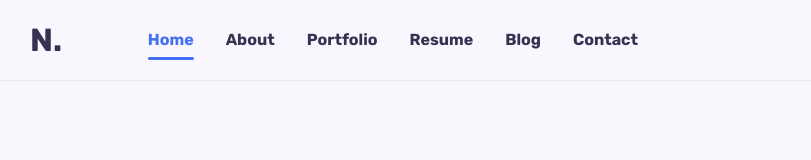
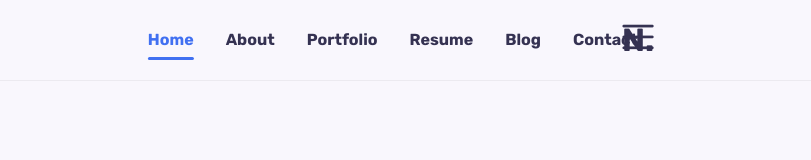
Before and after one commit to noelmthembu/Noel-Mthembu, a React (Vite) app: page / in a window 1280 px wide. Shown: the top 160 px of the page, without its empty margins (2-813 px from the left). Built offline with nearby package versions, Linux system fonts and the light colour scheme; some icons are missing.

Commit message:
Update sidebar.css

```diff
--- a/src/components/sidebar/sidebar.css
+++ b/src/components/sidebar/sidebar.css
@@ -22,7 +22,7 @@
   transition: 0.3s;
   display: flex;
   align-items: center;
-  margin-right: auto;
+  margin-right: 0;
 }
 
 .nav__logo:hover {
@@ -81,10 +81,13 @@
 }
 
 .nav__toggle {
-  display: none;
+  display: block;
+  margin-left: 0;
+  position: absolute;
+  left: 50%;
+  transform: translateX(-50%);
   background: none;
   border: none;
-  margin-left: auto;
   font-size: 2rem;
   color: var(--title-color);
   cursor: pointer;
```
